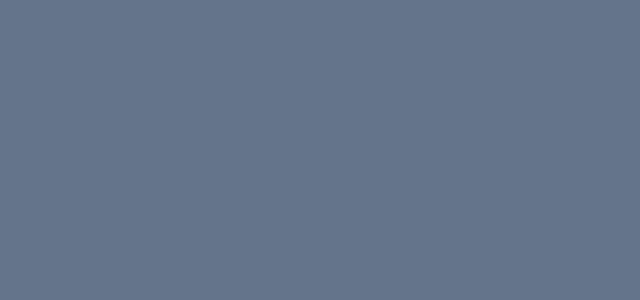
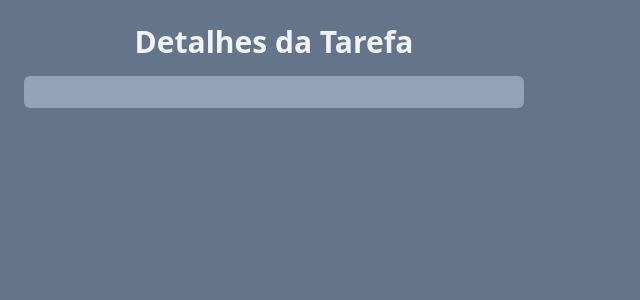
Before and after one commit to Fael-stack/Task-Manager, a React (Vite) app: page /task in a window 1280 px wide. Shown: the top 300 px of the page, without its empty margins (0-640 px from the left). Built offline with nearby package versions, Linux system fonts and the light colour scheme.

Commit message:
TaskPage Details

```diff
--- a/src/components/Tasks.jsx
+++ b/src/components/Tasks.jsx
@@ -1,7 +1,18 @@
 import { ChevronRightIcon, SquareXIcon } from "lucide-react";
 import { DeleteIcon } from "lucide-react";
+import { Navigate, useNavigate } from "react-router-dom";
 
 function Tasks(props) {
+  const nav = useNavigate();
+
+  function onSeeDetails(task) {
+    const query = new URLSearchParams();
+    query.set("title", task.title);
+    query.set("description", task.description);
+
+    nav("/task?$(query.toString()}");
+  }
+
   return (
     <ul className="space-y-4 p-6 rounded-md shadow bg-slate-200">
       {props.tasks.map((task) => (
@@ -14,7 +25,10 @@
           >
             {task.title}
           </button>
-          <button className="bg-slate-400 text-left rounded-md text-white p-2">
+          <button
+            onClick={() => onSeeDetails(task)}
+            className="bg-slate-400 text-left rounded-md text-white p-2"
+          >
             <ChevronRightIcon />
           </button>
           <button
--- a/src/pages/taskpage.jsx
+++ b/src/pages/taskpage.jsx
@@ -8,6 +8,15 @@
     <div className="h-screen w-screen bg-slate-500 p-6">
       <h1>{title} </h1>
       <p>{description}</p>
+      <div className="w-[500px] space-y-4">
+        <h1 className="text-3xl text-slate-100 font-bold text-center">
+          Detalhes da Tarefa
+        </h1>
+        <div className="bg-slate-400 p-4 rounded-md">
+          <h2 className="text-xl text-white font-bold">{title}</h2>
+          <p className="text-white">{description}</p>
+        </div>
+      </div>
     </div>
   );
 }
```
